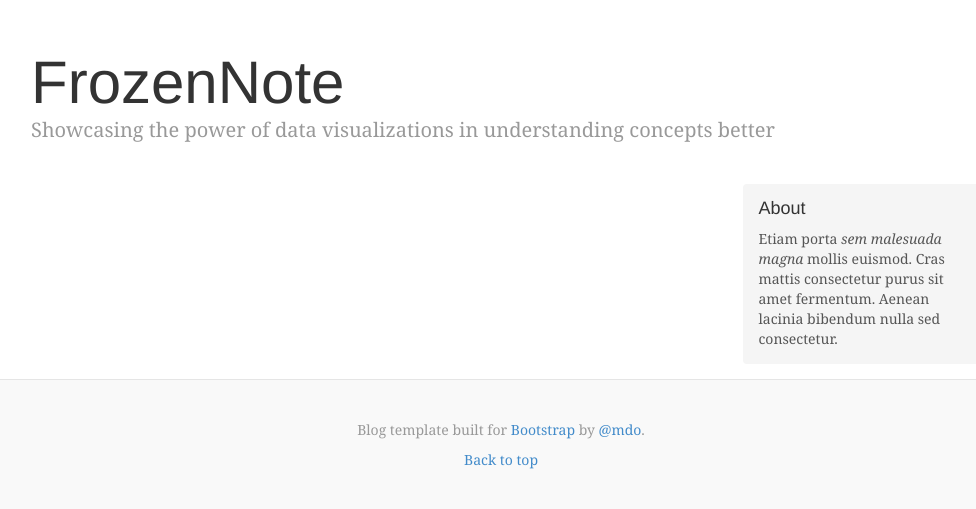
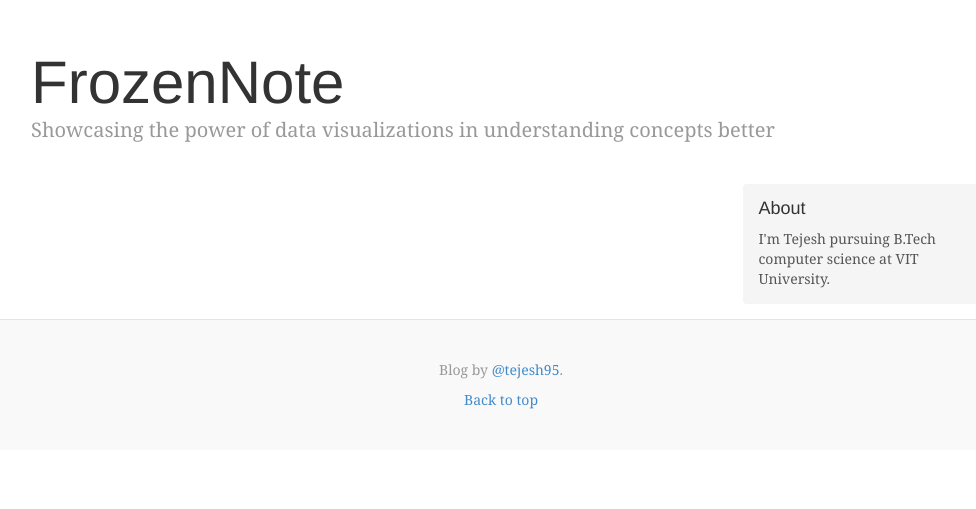
Before and after one commit to tejesh0/myproject, a Django app: page / in a window 1280 px wide. Shown: the part 40-549 px from the top of the page, without its empty margins (139-1115 px from the left). Run offline with Django 3.2, Linux system fonts and the light colour scheme; data that the repository does not hold is empty; some libraries are stand-ins or nearby versions.

Commit message:
change base template

```diff
--- a/templates/base.html
+++ b/templates/base.html
@@ -61,7 +61,7 @@
         <div class="col-sm-3 col-sm-offset-1 blog-sidebar">
           <div class="sidebar-module sidebar-module-inset">
             <h4>About</h4>
-            <p>Etiam porta <em>sem malesuada magna</em> mollis euismod. Cras mattis consectetur purus sit amet fermentum. Aenean lacinia bibendum nulla sed consectetur.</p>
+            <p>I'm Tejesh pursuing B.Tech computer science at VIT University.</p>
           </div>
         </div><!-- /.blog-sidebar -->
 
@@ -70,7 +70,7 @@
     </div><!-- /.container -->
 
     <div class="blog-footer">
-      <p>Blog template built for <a href="http://getbootstrap.com">Bootstrap</a> by <a href="https://twitter.com/mdo">@mdo</a>.</p>
+      <p> Blog by <a href="https://twitter.com/tejesh95">@tejesh95</a>.</p>
       <p>
         <a href="#">Back to top</a>
       </p>
@@ -83,5 +83,15 @@
     <script src="https://ajax.googleapis.com/ajax/libs/jquery/1.11.1/jquery.min.js"></script>
     <script src="{% static "js/bootstrap.min.js" %}"></script>
     <script src="{% static "js/docs.min.js" %}"></script>
+    <script>
+  (function(i,s,o,g,r,a,m){i['GoogleAnalyticsObject']=r;i[r]=i[r]||function(){
+  (i[r].q=i[r].q||[]).push(arguments)},i[r].l=1*new Date();a=s.createElement(o),
+  m=s.getElementsByTagName(o)[0];a.async=1;a.src=g;m.parentNode.insertBefore(a,m)
+  })(window,document,'script','//www.google-analytics.com/analytics.js','ga');
+
+  ga('create', 'UA-52402441-2', 'auto');
+  ga('send', 'pageview');
+
+</script>
   </body>
 </html>
```
